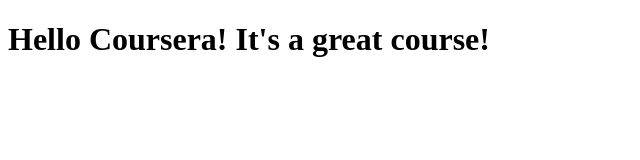
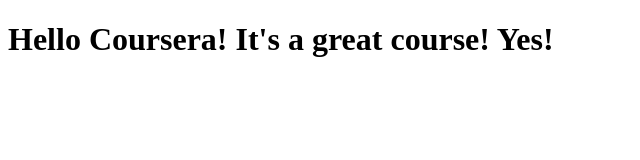
Before and after one commit to MatildeDPH/MatildeDPH.github.io, a plain HTML site: page site/index.html in a window 1280 px wide. Shown: the whole page, without its empty margins (0-640 px from the left). Drawn offline with Linux system fonts and the light colour scheme.

Commit message:
small addition to our page content

```diff
--- a/site/index.html
+++ b/site/index.html
@@ -4,6 +4,6 @@
 	<title>Hello Coursera</title>
 </head>
 <body>
-<h1>Hello Coursera! It's a great course!</h1>
+<h1>Hello Coursera! It's a great course! Yes!</h1>
 </body>
 </html>
```
